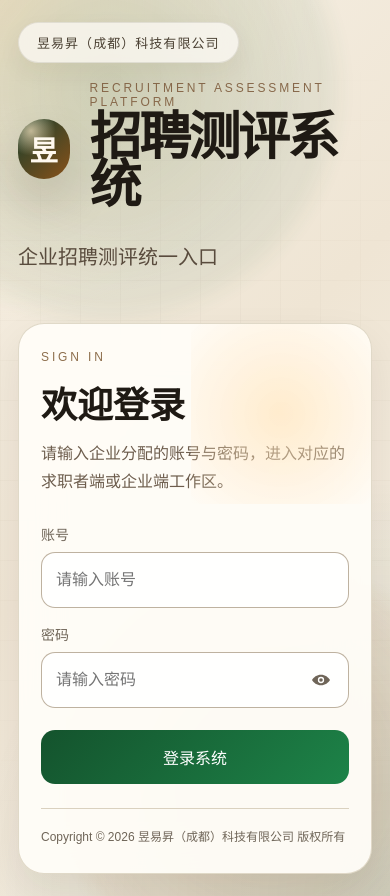
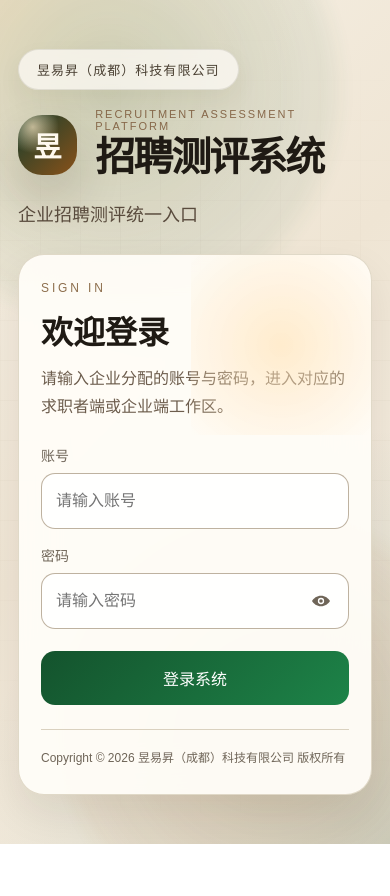
Before and after one commit to VernonMin/java-recruitment-assessment-system, a website: page web/index.html in a window 390 px wide. After the commit the page ends 844 px from the top, so only its background shows below. Drawn offline with Linux system fonts and the light colour scheme; no server answers.

Commit message:
修正登录页标题换行与首屏布局

```diff
--- a/web/styles.css
+++ b/web/styles.css
@@ -92,18 +92,18 @@ select {
 .auth-layout {
   position: relative;
   z-index: 1;
-  width: min(1200px, 100%);
+  width: min(1120px, 100%);
   display: grid;
-  grid-template-columns: minmax(0, 1.15fr) minmax(400px, 440px);
-  gap: 48px;
+  grid-template-columns: minmax(0, 1fr) minmax(340px, 400px);
+  gap: 32px;
   align-items: center;
 }
 
 .auth-showcase {
-  padding: 16px 0;
+  padding: 12px 0;
   display: grid;
   align-content: center;
-  gap: 24px;
+  gap: 18px;
 }
 
 .auth-company-badge {
@@ -123,61 +123,62 @@ select {
 
 .auth-showcase-main {
   display: grid;
-  gap: 22px;
-  max-width: 560px;
+  gap: 18px;
+  max-width: 520px;
 }
 
 .auth-brand-lockup {
   display: flex;
   align-items: center;
-  gap: 20px;
+  gap: 18px;
 }
 
 .auth-brand-mark {
-  width: 78px;
-  height: 78px;
-  border-radius: 26px;
+  width: 72px;
+  height: 72px;
+  border-radius: 24px;
   display: grid;
   place-items: center;
   background:
     radial-gradient(circle at 25% 20%, rgba(255, 233, 196, 0.7), transparent 40%),
     linear-gradient(135deg, #173e2c, #80501b 92%);
   color: #fff9ef;
-  font-size: 36px;
+  font-size: 32px;
   font-weight: 700;
   box-shadow: 0 24px 48px rgba(33, 24, 15, 0.16);
 }
 
 .auth-kicker {
-  margin: 0 0 12px;
+  margin: 0 0 10px;
   color: #87684a;
-  font-size: 12px;
-  letter-spacing: 0.24em;
+  font-size: 11px;
+  letter-spacing: 0.18em;
   text-transform: uppercase;
 }
 
 .auth-title {
   margin: 0;
   font-family: "Iowan Old Style", "Palatino Linotype", "Songti SC", serif;
-  font-size: clamp(54px, 7vw, 88px);
-  line-height: 0.92;
+  font-size: clamp(44px, 5vw, 72px);
+  line-height: 1;
   letter-spacing: -0.05em;
   color: #1f1a14;
+  white-space: nowrap;
 }
 
 .auth-lead {
   margin: 0;
   color: #594b3d;
-  font-size: 20px;
-  line-height: 1.8;
+  font-size: 18px;
+  line-height: 1.7;
 }
 
 .auth-card {
   position: relative;
   align-self: center;
   overflow: hidden;
-  padding: 36px;
-  border-radius: 36px;
+  padding: 32px;
+  border-radius: 30px;
   background: rgba(255, 253, 248, 0.84);
   border: 1px solid rgba(214, 204, 185, 0.7);
   box-shadow:
@@ -202,7 +203,7 @@ select {
 .auth-card-top {
   display: grid;
   gap: 12px;
-  margin-bottom: 28px;
+  margin-bottom: 24px;
 }
 
 .auth-form-kicker {
@@ -214,7 +215,7 @@ select {
 
 .auth-form-title {
   margin: 0;
-  font-size: 36px;
+  font-size: 32px;
 }
 
 .auth-form-desc {
@@ -224,7 +225,7 @@ select {
 }
 
 .auth-form {
-  gap: 18px;
+  gap: 16px;
 }
 
 .password-field {
@@ -280,6 +281,22 @@ select {
   margin-top: 6px;
   min-height: 54px;
   font-size: 16px;
+}
+
+@media (max-width: 1180px) {
+  .auth-layout {
+    grid-template-columns: 1fr;
+    gap: 24px;
+  }
+
+  .auth-showcase {
+    max-width: 100%;
+  }
+
+  .auth-card {
+    width: min(460px, 100%);
+    justify-self: start;
+  }
 }
 
 .sidebar {
@@ -730,7 +747,6 @@ select {
     padding: 22px 18px;
   }
 
-  .auth-layout,
   .shell {
     grid-template-columns: 1fr;
   }
@@ -742,6 +758,8 @@ select {
 
   .auth-card {
     padding: 26px 22px;
+    width: 100%;
+    justify-self: stretch;
   }
 
   .auth-brand-mark {
@@ -751,7 +769,8 @@ select {
   }
 
   .auth-title {
-    font-size: 52px;
+    font-size: 40px;
+    white-space: normal;
   }
 
   .sidebar {
```
